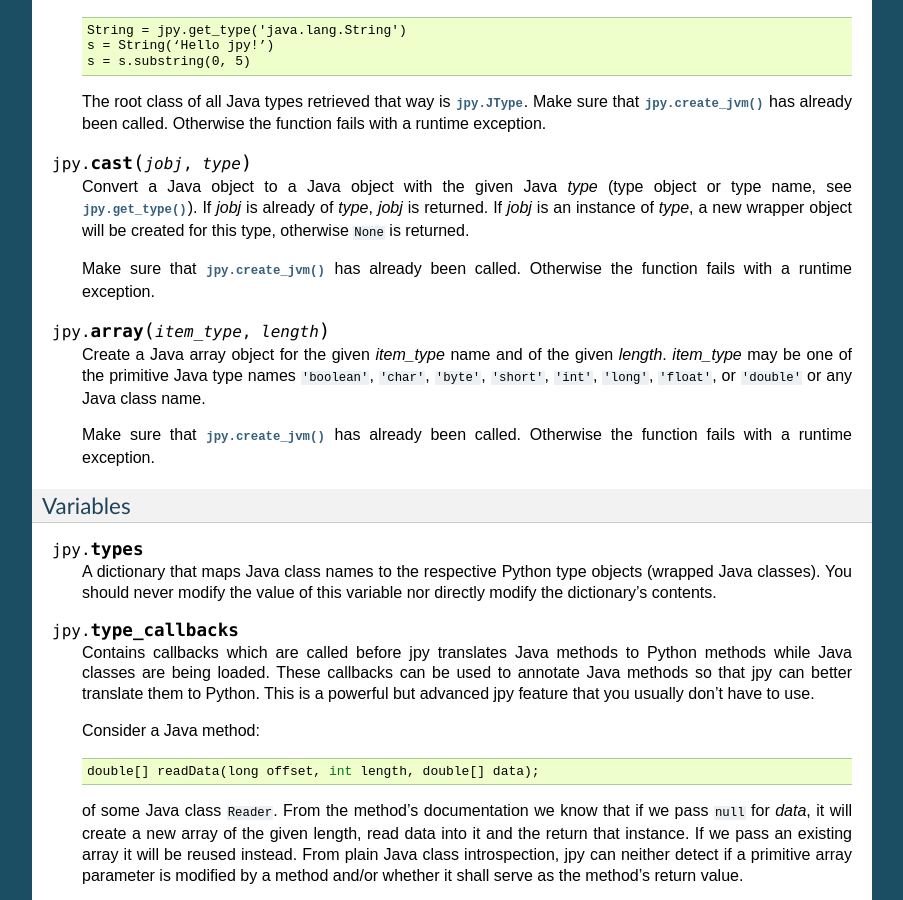
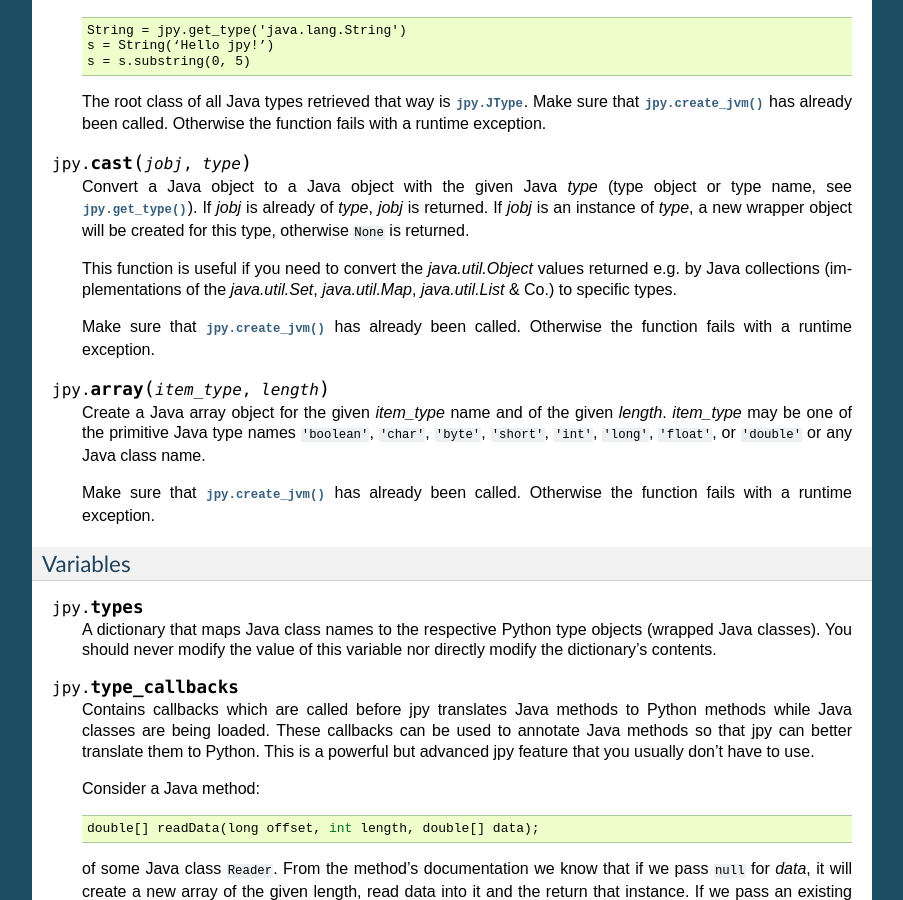
Before and after one commit to bcdev/jpy, a Sphinx documentation site: the page built from doc/reference.rst, in a window 1280 px wide and 900 px high, scrolled down 945 px. Shown: the whole window, without its empty margins (198-1101 px from the left). Built offline with Sphinx 7.4.7, drawn with Linux system fonts in a browser that asks for light colours.

Commit message:
Updated documentation

```diff
--- a/doc/reference.rst
+++ b/doc/reference.rst
@@ -75,6 +75,9 @@ jpy Functions
     Convert a Java object to a Java object with the given Java *type* (type object or type name, see
     :py:func:`jpy.get_type()`). If *jobj* is already of *type*, *jobj* is returned. If *jobj* is an instance of
     *type*, a new wrapper object will be created for this type, otherwise ``None`` is returned.
+
+    This function is useful if you need to convert the `java.util.Object` values returned e.g. by Java collections
+    (implementations of the `java.util.Set`, `java.util.Map`, `java.util.List` & Co.) to specific types.
 
     Make sure that :py:func:`jpy.create_jvm()` has already been called. Otherwise the function fails with a runtime
     exception.
```
